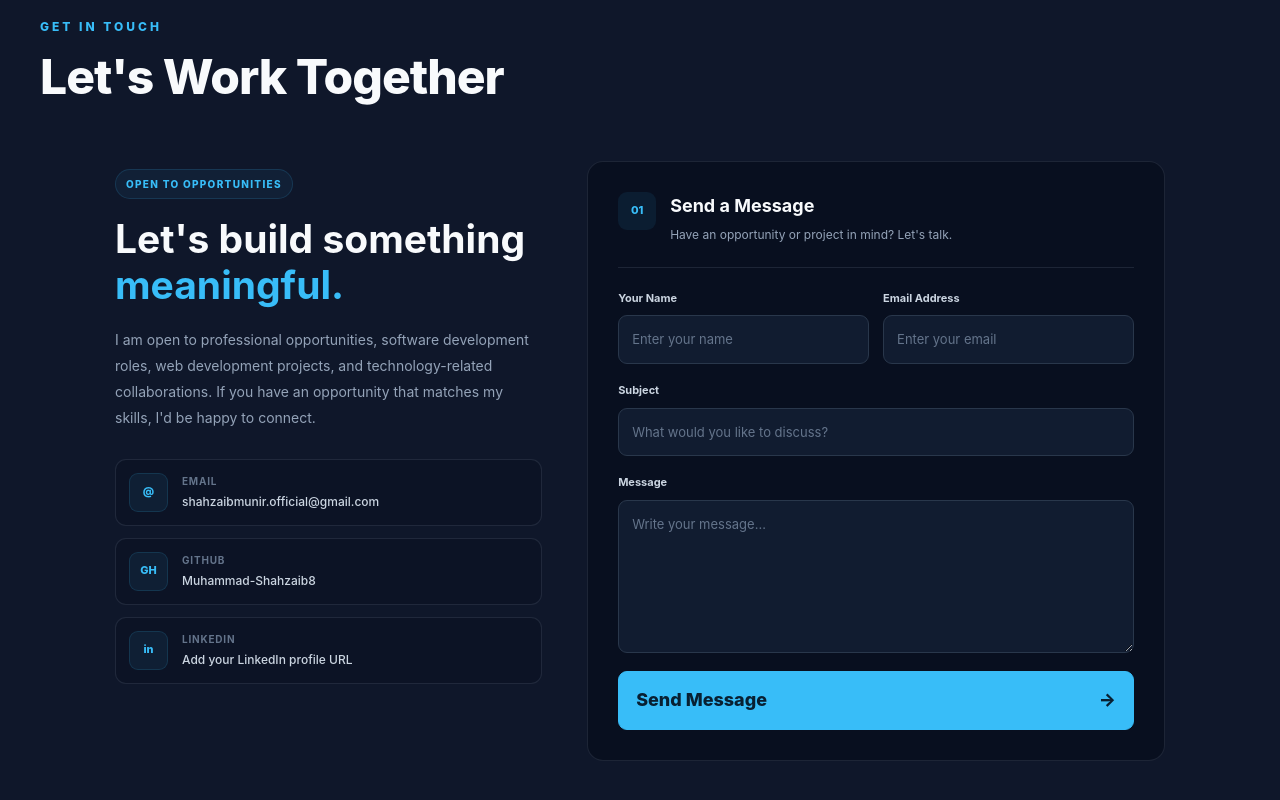
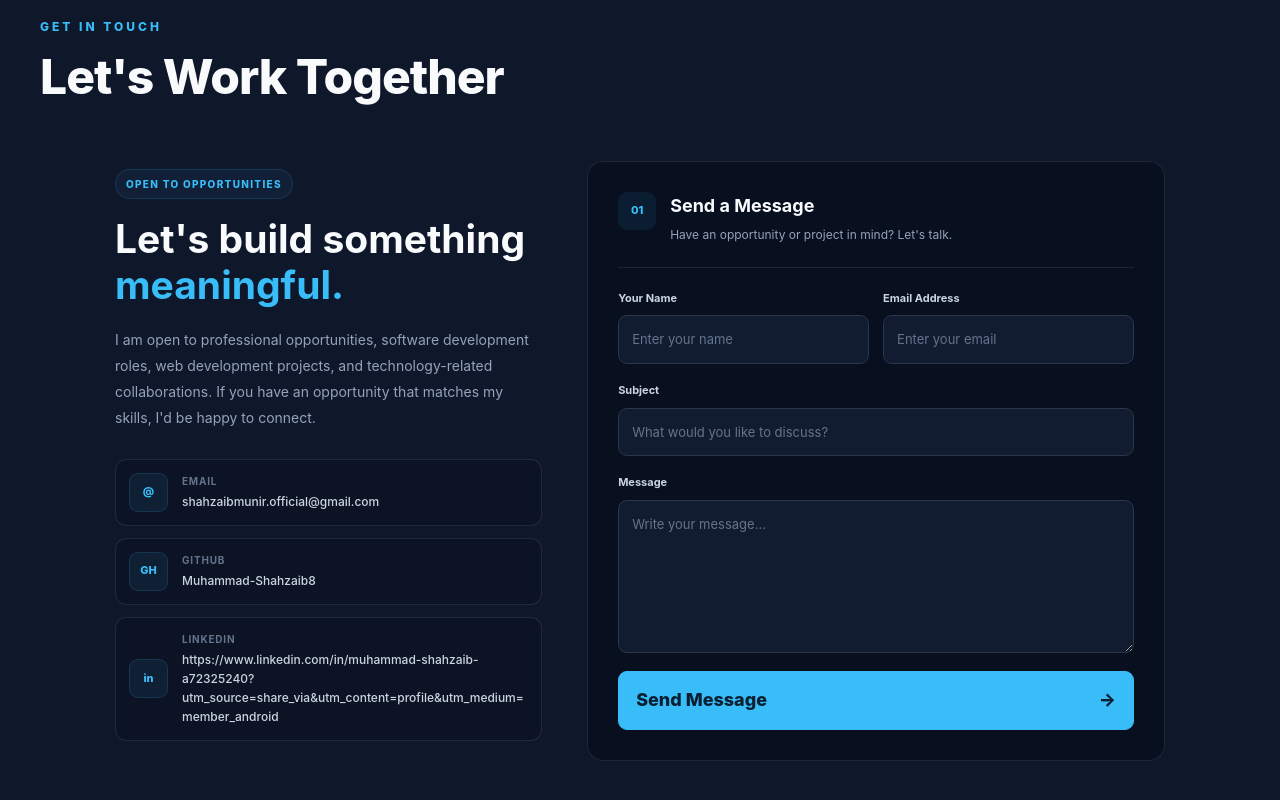
Before and after one commit to Muhammad-Shahzaib8/shahzaib-portfolio, a React (Vite) app: page / in a window 1280 px wide. Shown: the part 9153-9953 px from the top of the page. Built offline with nearby package versions, Linux system fonts and the light colour scheme.

Commit message:
Update portfolio

```diff
--- a/src/sections/Contact.jsx
+++ b/src/sections/Contact.jsx
@@ -118,7 +118,7 @@ function Contact() {
                 <div>
                   <span>LinkedIn</span>
                   <strong>
-                    Add your LinkedIn profile URL
+                    https://www.linkedin.com/in/muhammad-shahzaib-a72325240?utm_source=share_via&utm_content=profile&utm_medium=member_android
                   </strong>
                 </div>
               </div>
```
